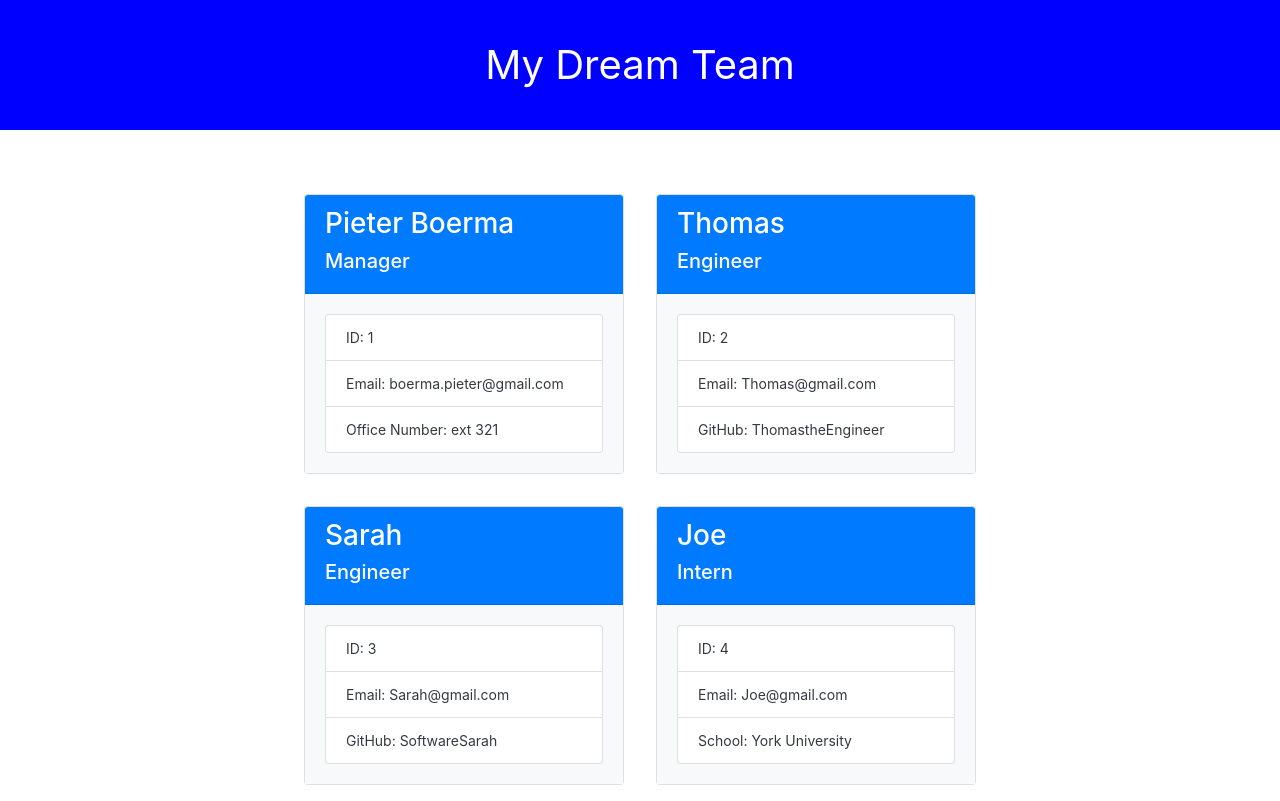
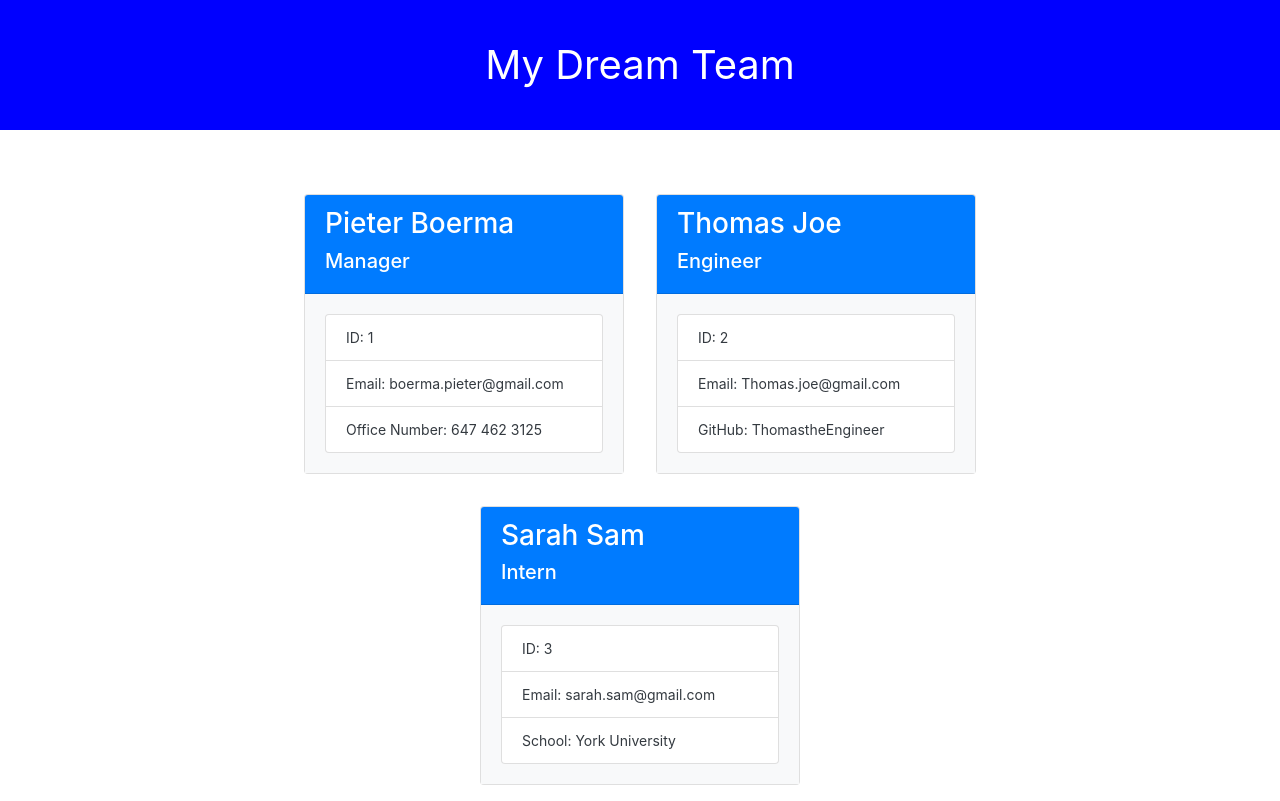
Before and after one commit to pboerma/EmployeeTamplateGenerator, a website: page Develop/output/team.html in a window 1280 px wide. Drawn offline with nearby package versions, Linux system fonts and the light colour scheme.

Commit message:
updated images

```diff
--- a/Develop/output/team.html
+++ b/Develop/output/team.html
@@ -35,7 +35,7 @@
         <ul class="list-group">
             <li class="list-group-item" style="font-size: 14px;">ID: 1</li>
             <li class="list-group-item" style="font-size: 14px;">Email: boerma.pieter@gmail.com</li>
-            <li class="list-group-item" style="font-size: 14px;">Office Number: ext 321</li>
+            <li class="list-group-item" style="font-size: 14px;">Office Number: 647 462 3125</li>
         </ul>
     </div>
 </div>
@@ -43,29 +43,14 @@
 
 <div class="card m-3 " style="width: 20rem;">
     <div class="card-header text-white bg-primary">
-        <h3>Thomas</h3>
+        <h3>Thomas Joe</h3>
         <h5>Engineer</h5>
     </div>
     <div class="card-body bg-light text-dark">
         <ul class="list-group">
             <li class="list-group-item" style="font-size: 14px;">ID: 2</li>
-            <li class="list-group-item" style="font-size: 14px;">Email: Thomas@gmail.com</li>
+            <li class="list-group-item" style="font-size: 14px;">Email: Thomas.joe@gmail.com</li>
             <li class="list-group-item" style="font-size: 14px;">GitHub: ThomastheEngineer</li>
-        </ul>
-    </div>
-</div>
-<!-- Engineer Template with template literals -->
-
-<div class="card m-3 " style="width: 20rem;">
-    <div class="card-header text-white bg-primary">
-        <h3>Sarah</h3>
-        <h5>Engineer</h5>
-    </div>
-    <div class="card-body bg-light text-dark">
-        <ul class="list-group">
-            <li class="list-group-item" style="font-size: 14px;">ID: 3</li>
-            <li class="list-group-item" style="font-size: 14px;">Email: Sarah@gmail.com</li>
-            <li class="list-group-item" style="font-size: 14px;">GitHub: SoftwareSarah</li>
         </ul>
     </div>
 </div>
@@ -73,13 +58,13 @@
 
 <div class="card m-3 " style="width: 20rem;">
     <div class="card-header text-white bg-primary">
-        <h3>Joe</h3>
+        <h3>Sarah Sam</h3>
         <h5>Intern</h5>
     </div>
     <div class="card-body bg-light text-dark">
         <ul class="list-group">
-            <li class="list-group-item" style="font-size: 14px;">ID: 4</li>
-            <li class="list-group-item" style="font-size: 14px;">Email: Joe@gmail.com</li>
+            <li class="list-group-item" style="font-size: 14px;">ID: 3</li>
+            <li class="list-group-item" style="font-size: 14px;">Email: sarah.sam@gmail.com</li>
             <li class="list-group-item" style="font-size: 14px;">School: York University</li>
         </ul>
     </div>
```
Also changed, not shown: Assets/TEST.png (added).
